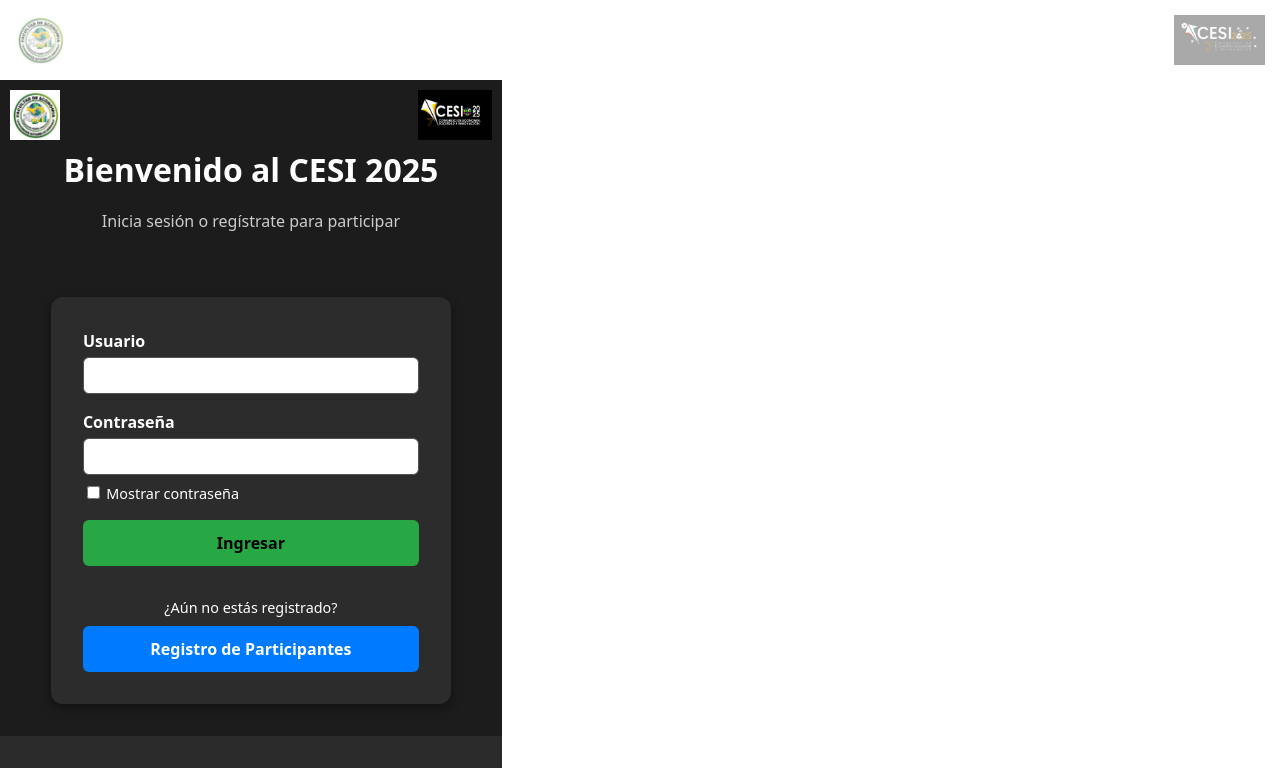
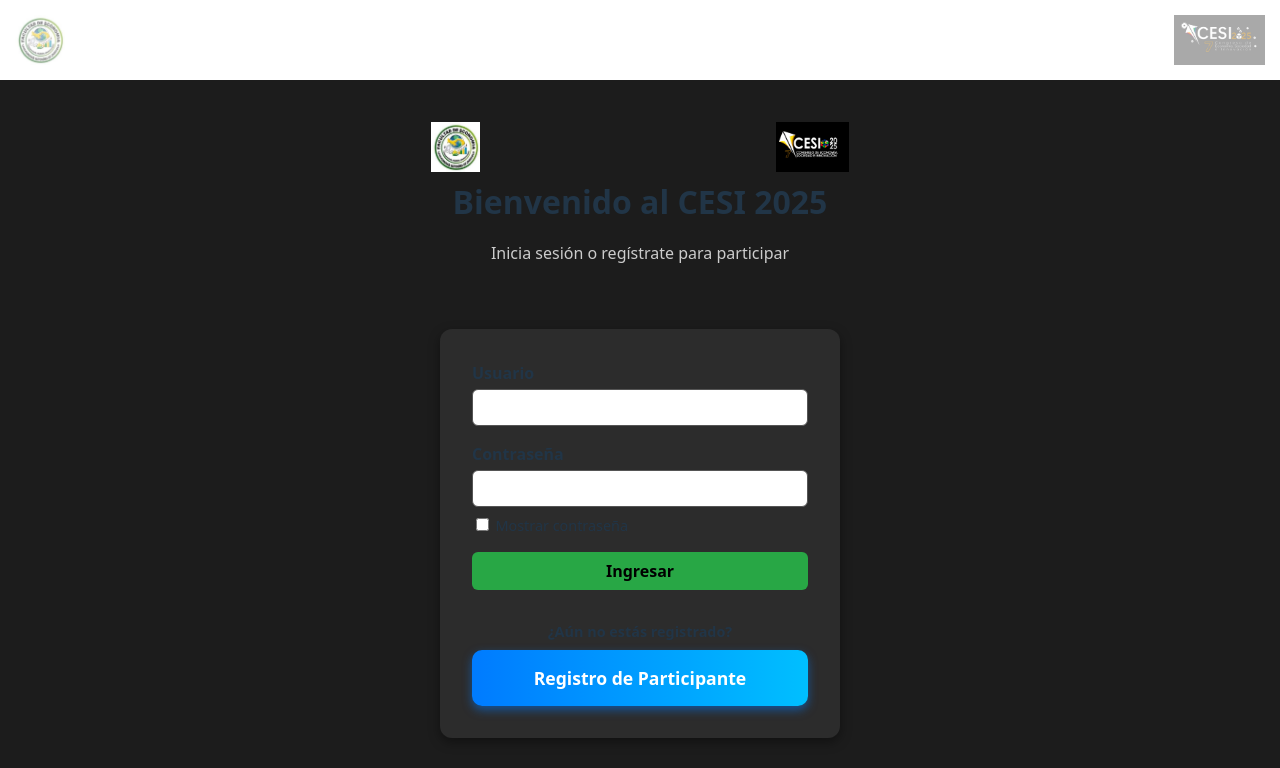
Before and after one commit to Informaticspro/cesi-asistencia, a React (Vite) app: page / in a window 1280 px wide. Shown: the top 768 px of the page. Built offline with nearby package versions, Linux system fonts and the light colour scheme; no server answers; the database is empty.

Commit message:
apariencia

```diff
--- a/src/App.jsx
+++ b/src/App.jsx
@@ -153,7 +153,21 @@
   };
 
   return (
-    <div style={{ minHeight: "100vh", display: "flex", flexDirection: "column" }}>
+<div
+  style={{
+    minHeight: "100vh",
+    display: "flex",
+    flexDirection: "column",
+    justifyContent: "center",  // centra vertical
+    alignItems: "center",      // centra horizontal
+    backgroundColor: "#1c1c1c",
+    padding: "1rem",
+    boxSizing: "border-box",
+    width: "100vw",
+    overflowX: "hidden",
+    margin: 0,
+  }}
+  >
       <div style={{ flex: 1 }}>
         <Routes>
           <Route
@@ -196,14 +210,14 @@
                       <div
                         style={{
                           backgroundColor: "#f0f0f0",
-                          padding: "8px 13px",
+                          padding: "6px 12px",
                           borderRadius: "8px",
                           display: "inline-block",
                           fontWeight: "bold",
                           marginTop: "6px",
                           color: "#333",
                           boxShadow: "0 2px 4px rgba(0,0,0,0.1)",
-                          fontSize: "0.6rem",
+                          fontSize: "12px",
                         }}
                       >
                         Sesión activa: {nombreUsuario}
@@ -211,8 +225,8 @@
                       <button
                         onClick={cerrarSesion}
                         style={{
-                          padding: "0.4rem 0.8rem",
-                          fontSize: "8px",
+                          padding: "0.2rem 0.8rem",
+                          fontSize: "12px",
                           backgroundColor: "#dc3545",
                           color: "#fff",
                           border: "none",
--- a/src/Bienvenida.jsx
+++ b/src/Bienvenida.jsx
@@ -45,12 +45,16 @@
 <div
   style={{
     minHeight: "100vh",
-        backgroundColor: "#1c1c1c",
-        color: "#fff",
     display: "flex",
     flexDirection: "column",
-        overflowX: "hidden",  // <-- Evita scroll horizontal
-        maxWidth: "100vw",    // Evita que el ancho supere el viewport
+    justifyContent: "center",  // centra vertical
+    alignItems: "center",      // centra horizontal
+    backgroundColor: "#1c1c1c",
+    padding: "1rem",
+    boxSizing: "border-box",
+    width: "100vw",
+    overflowX: "hidden",
+    margin: 0,
   }}
 >
       {/* Header con logos */}
@@ -211,7 +215,7 @@
             type="submit"
             style={{
               width: "100%",
-              padding: "0.75rem",
+              padding: "0.50rem",
               backgroundColor: "#28a745",
               border: "none",
               borderRadius: "6px",
@@ -225,24 +229,41 @@
           </button>
         </form>
 
-        <p style={{ textAlign: "center", fontSize: "0.9rem", marginBottom: "0.5rem" }}>
+              <p
+            style={{
+             textAlign: "center",
+             fontSize: "0.9rem",
+                 marginBottom: "0.5rem",
+              fontWeight: "bold", // 👈 esto lo pone en negrita
+              }}
+>
   ¿Aún no estás registrado?
 </p>
         <Link to="/registrar" style={{ textDecoration: "none" }}>
         <button
     style={{
       width: "100%",
-              padding: "0.75rem",
-              backgroundColor: "#007bff",
+      padding: "1rem",
+      background: "linear-gradient(to right, #007bff, #00bfff)", // Gradiente azul llamativo
       border: "none",
-              borderRadius: "6px",
+      borderRadius: "10px",
       fontWeight: "bold",
-              fontSize: "1rem",
+      fontSize: "1.1rem",
       color: "#fff",
       cursor: "pointer",
+      boxShadow: "0 4px 10px rgba(0, 123, 255, 0.5)",
+      transition: "transform 0.2s ease, box-shadow 0.2s ease",
+    }}
+    onMouseOver={(e) => {
+      e.currentTarget.style.transform = "scale(1.03)";
+      e.currentTarget.style.boxShadow = "0 6px 14px rgba(0, 123, 255, 0.6)";
+    }}
+    onMouseOut={(e) => {
+      e.currentTarget.style.transform = "scale(1)";
+      e.currentTarget.style.boxShadow = "0 4px 10px rgba(0, 123, 255, 0.5)";
     }}
   >
-            Registro de Participantes
+    Registro de Participante
   </button>
         </Link>
       </div>
--- a/src/Noticias.jsx
+++ b/src/Noticias.jsx
@@ -3,7 +3,21 @@
 
 function Noticias() {
   return (
-    <div style={{ backgroundColor: "#1c1c1c", minHeight: "100vh", color: "#fff", padding: "1rem" }}>
+    <div
+  style={{
+    minHeight: "100vh",
+    display: "flex",
+    flexDirection: "column",
+    justifyContent: "center",  // centra vertical
+    alignItems: "center",      // centra horizontal
+    backgroundColor: "#1c1c1c",
+    padding: "1rem",
+    boxSizing: "border-box",
+    width: "100vw",
+    overflowX: "hidden",
+    margin: 0,
+  }}
+>
       <header style={{ textAlign: "center", marginBottom: "2rem" }}>
         <h1 style={{ fontSize: "2rem", color: "#28a745" }}>Todas las Noticias</h1>
         <p style={{ color: "#ccc" }}>Aquí puedes ver todas las actualizaciones del evento CESI 2025</p>
```
Lines whose indentation alone changed are shown as unchanged.
